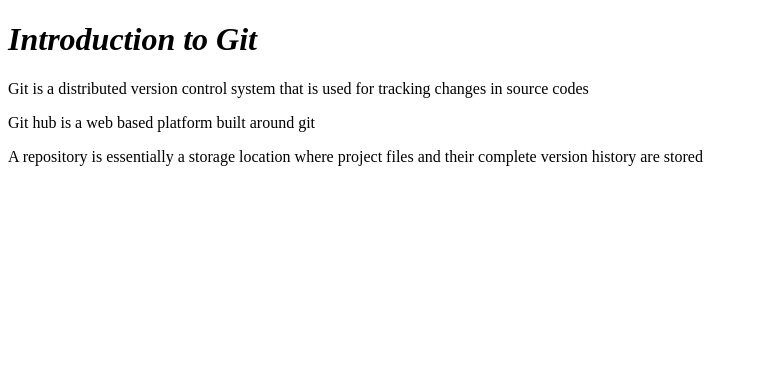
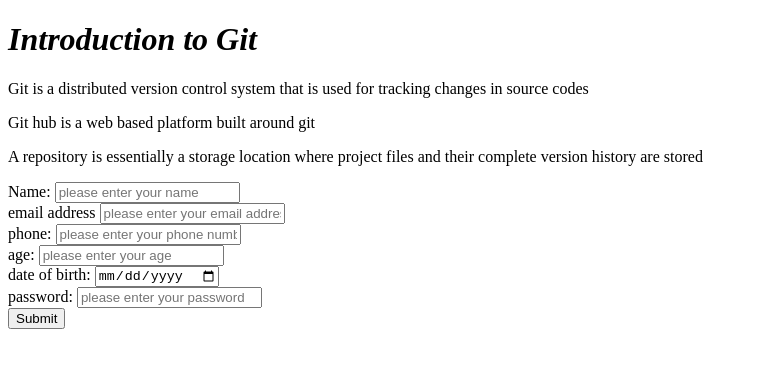
Before and after one commit to sobossreal/branch, a plain HTML site: page index.html in a window 1280 px wide. Shown: the whole page, without its empty margins (0-757 px from the left). Drawn offline with Linux system fonts and the light colour scheme.

Commit message:
added form

```diff
--- a/index.html
+++ b/index.html
@@ -1,10 +1,12 @@
 <!DOCTYPE html>
 <html lang="en">
+
 <head>
     <meta charset="UTF-8">
     <meta name="viewport" content="width=device-width, initial-scale=1.0">
     <title>HTML WEBSITE</title>
 </head>
+
 <body>
     <!-- HEADING TAGS -->
     <h1><em>Introduction to Git</em></h1>
@@ -12,8 +14,34 @@
     <!-- paragraph tags -->
     <p>Git is a distributed version control system that is used for tracking changes in source codes</p>
     <p>Git hub is a web based platform built around git</p>
-    <p>A repository is essentially a storage location where project files and their complete version history are stored</p>
+    <p>A repository is essentially a storage location where project files and their complete version history are stored
+    </p>
+
+    <form action="">
+        <label for="">Name:</label>
+        <input type="text" placeholder="please enter your name"> <br>
+
+        <label for="">email address</label>
+        <input type="email" placeholder="please enter your email address"> <br>
+
+        <label for="">phone:</label>
+        <input type="tel" placeholder="please enter your phone number"> <br>
+
+        <label for="">age:</label>
+        <input type="number" placeholder="please enter your age"> <br>
+
+        <label for="">date of birth:</label>
+        <input type="date" placeholder="please enter your DOB"> <br>
+
+        <label for="">password:</label>
+        <input type="password" placeholder="please enter your password"> <br>
+
+        <input type="submit">
+    </form>
+
+
 
 
 </body>
+
 </html>
```
